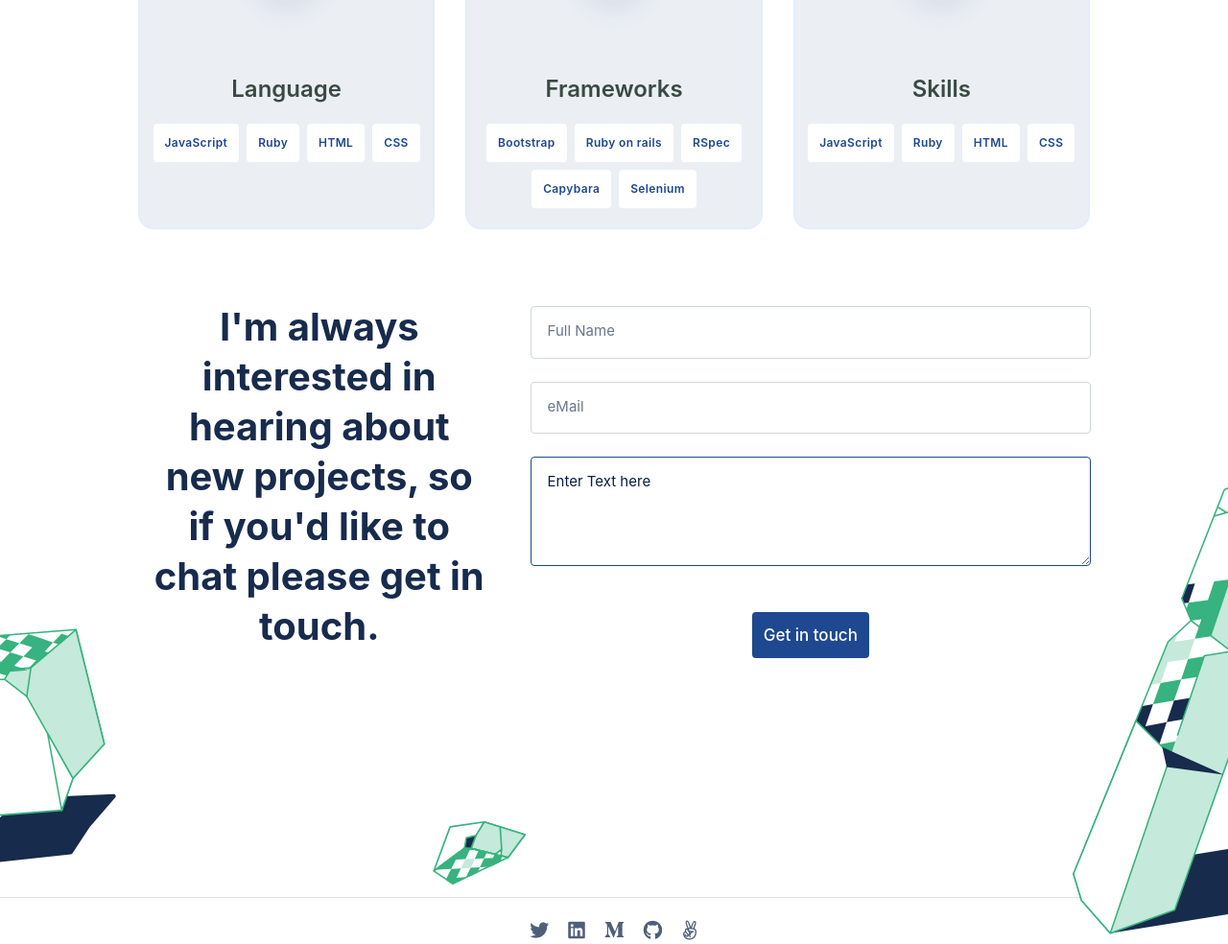
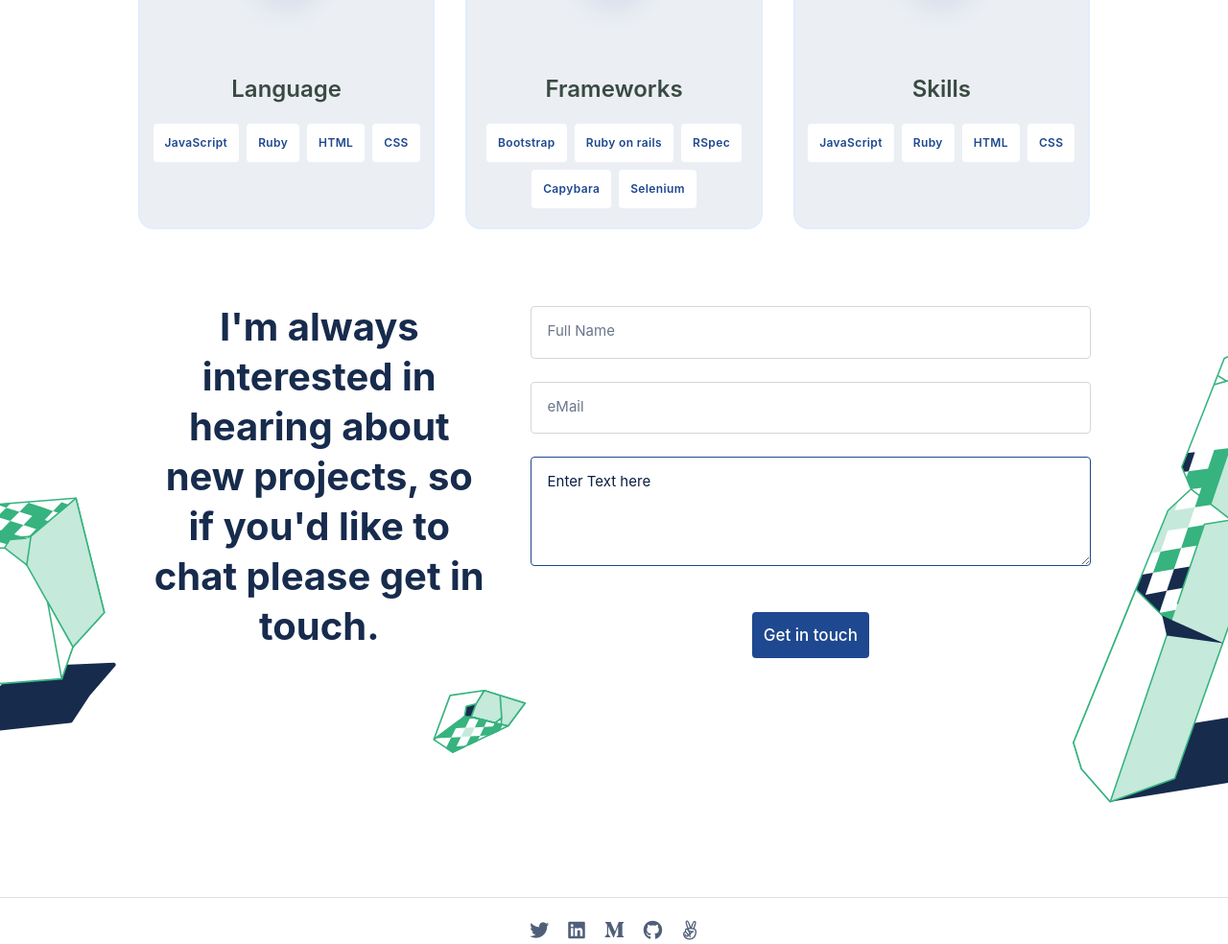
Before and after one commit to carlosmuerto/Portfolio, a website: page index.html in a window 1280 px wide. Shown: the part 1989-2973 px from the top of the page at 96% size. Drawn offline with Linux system fonts and the light colour scheme.

Commit message:
Fix Image decoration form issue #9
issue #9 Figures images should be not be mixing witht he footer line container

```diff
--- a/css/style.css
+++ b/css/style.css
@@ -440,11 +440,11 @@ footer#contact-form img.form-decoration {
 }
 
 footer#contact-form img#form-decoration-left-1-desktop.form-decoration {
-  bottom: -50%;
+  bottom: -20%;
 }
 
 footer#contact-form img#form-decoration-left-2-desktop.form-decoration {
-  bottom: -50%;
+  bottom: -20%;
   left: 30%;
 }
 
@@ -566,7 +566,7 @@ section#about .card-body h3 {
 
   footer#contact-form img.form-decoration.right {
     right: calc(-100vw * 0.05);
-    top: 50%;
+    top: 20%;
   }
 
   footer#contact-form img.form-decoration.left {
```
